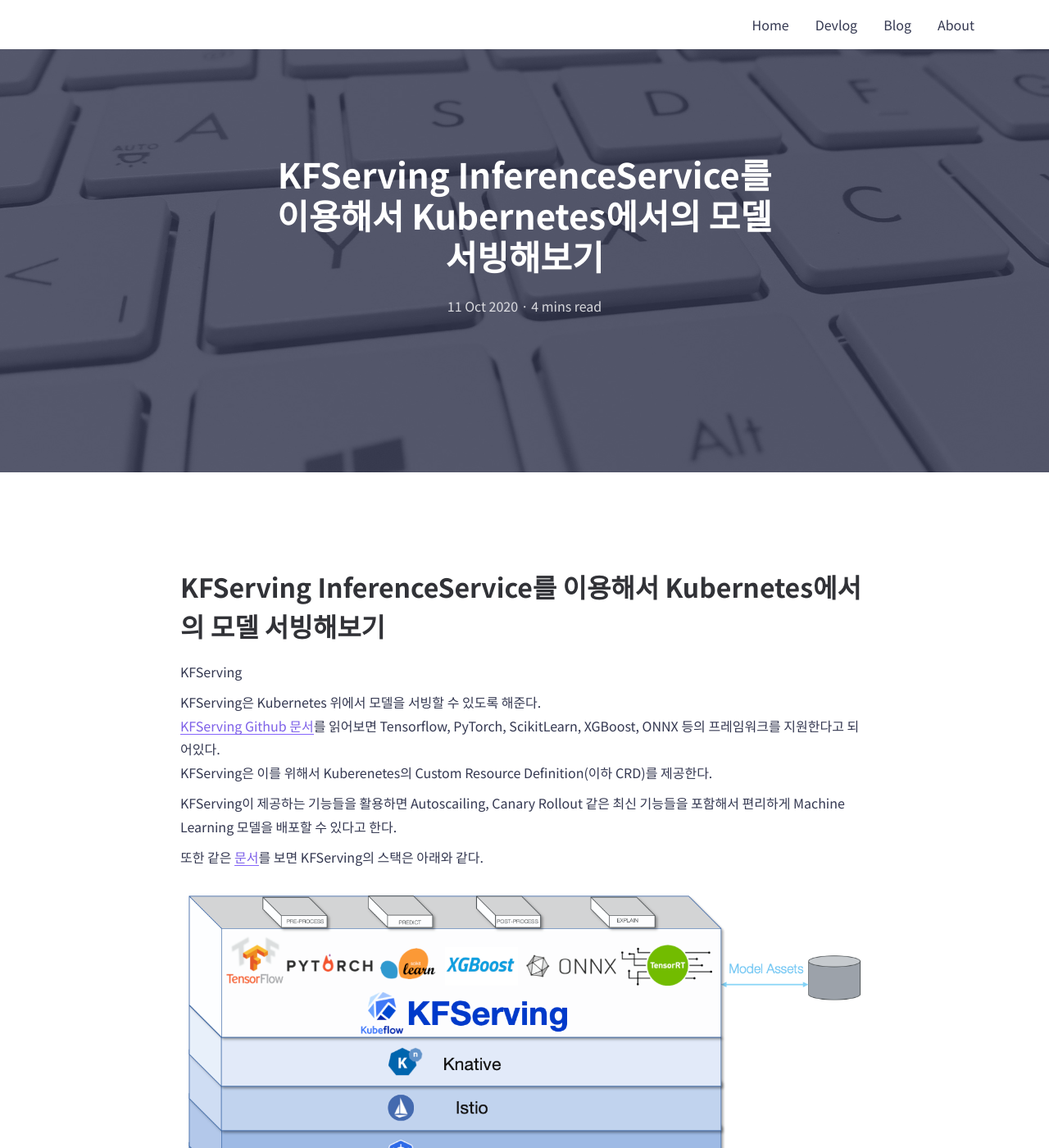
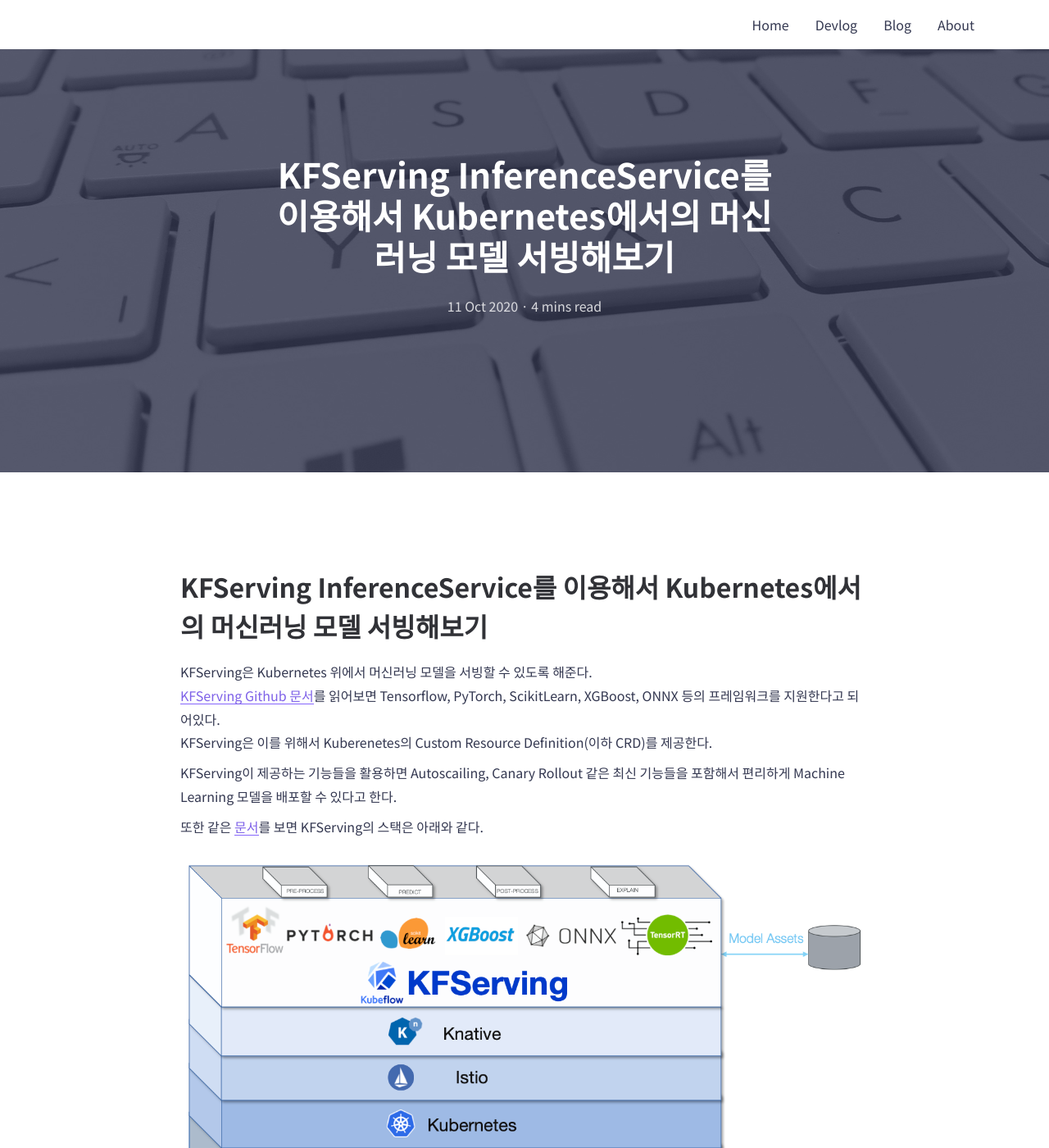
Before and after one commit to mokpolar/mokpolar.github.io, a Jekyll site: the page built from _posts/2020-10-11-kfserving_custum_inference.md, in a window 1280 px wide and 1400 px high. Shown: the whole window at 82% size. Built offline with Jekyll 4.4.1, drawn with Linux system fonts in a browser that asks for light colours; comment, search, counter and statistics services are not loaded.

Commit message:
Update 2020-10-11-kfserving_custum_inference.md

```diff
--- a/_posts/2020-10-11-kfserving_custum_inference.md
+++ b/_posts/2020-10-11-kfserving_custum_inference.md
@@ -1,7 +1,7 @@
 ---
 layout: post
-title: KFServing InferenceService를 이용해서 Kubernetes에서의 모델 서빙해보기
-summary: 1개 있는 GPU로 모델을 효과적으로 서빙하기 위해서 Nvidia Triton Server를 테스트해보게 되었다.....
+title: KFServing InferenceService를 이용해서 Kubernetes에서의 머신러닝 모델 서빙해보기
+summary: KFServing은 Kubernetes 위에서 머신러닝 모델을 서빙할 수 있도록 해준다.....
 featured-img: keyboard-886462_1920
 categories: [Devlog]
 author: mokpolar
@@ -10,11 +10,9 @@ sitemap:
     priority: 1.0
 ---
 
-# KFServing InferenceService를 이용해서 Kubernetes에서의 모델 서빙해보기
+# KFServing InferenceService를 이용해서 Kubernetes에서의 머신러닝 모델 서빙해보기
 
-KFServing
-
-KFServing은 Kubernetes 위에서 모델을 서빙할 수 있도록 해준다.
+KFServing은 Kubernetes 위에서 머신러닝 모델을 서빙할 수 있도록 해준다.
 [KFServing Github 문서](https://github.com/kubeflow/kfserving)를 읽어보면 Tensorflow, PyTorch, ScikitLearn, XGBoost, ONNX 등의 프레임워크를 지원한다고 되어있다.
 KFServing은 이를 위해서 Kuberenetes의 Custom Resource Definition(이하 CRD)를 제공한다.
 
```
